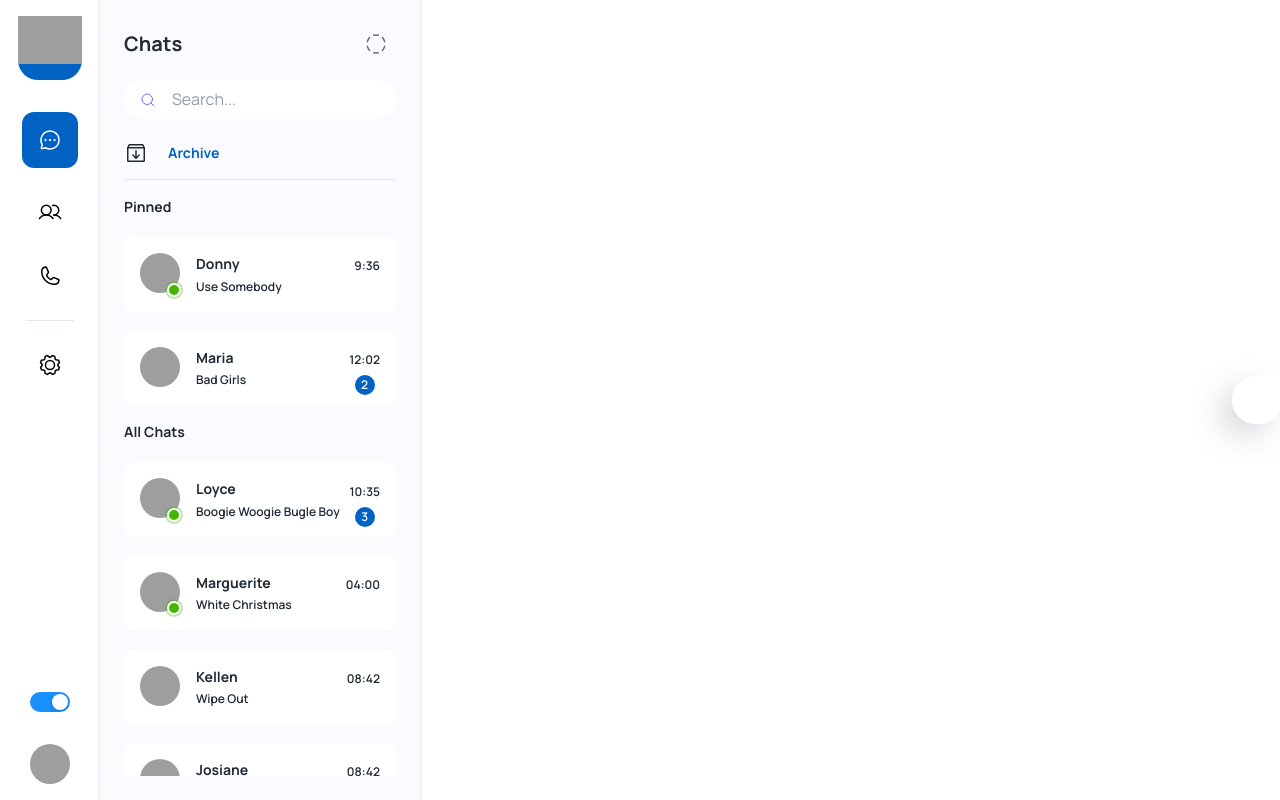
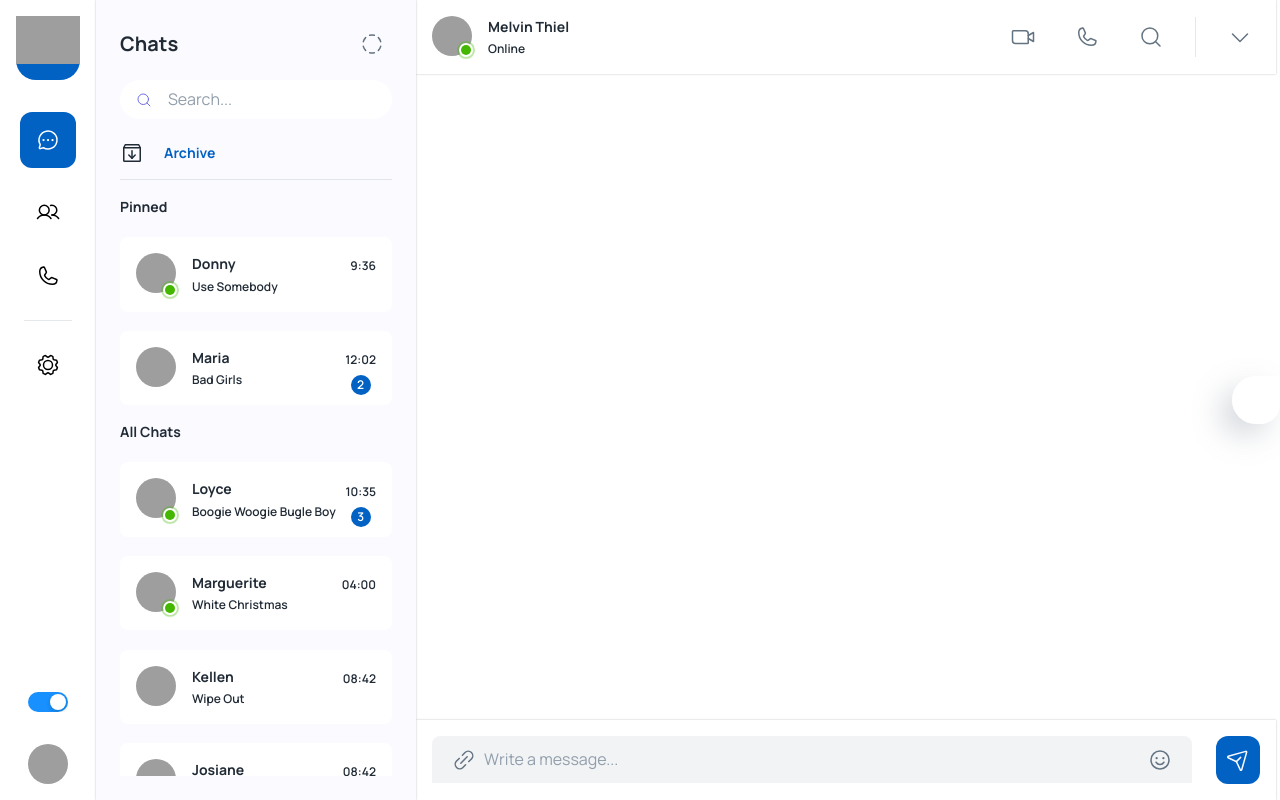
Before and after one commit to atomicno28/fullstack-mern-chat-application, a React (Create React App) app: page /app in a window 1280 px wide. Built offline with nearby package versions, Linux system fonts and the light colour scheme; grey boxes are pictures that could not be loaded; some icons are missing.

Commit message:
message section

```diff
--- /dev/null
+++ b/src/components/Conversation/index.js
@@ -0,0 +1,184 @@
+import {
+  Avatar,
+  Box,
+  Stack,
+  Badge,
+  styled,
+  Typography,
+  IconButton,
+  Divider,
+  TextField,
+  InputAdornment,
+  useTheme,
+} from "@mui/material";
+import { faker } from "@faker-js/faker";
+import React from "react";
+import {
+  CaretDown,
+  LinkSimple,
+  MagnifyingGlass,
+  PaperPlaneTilt,
+  Phone,
+  Smiley,
+  VideoCamera,
+} from "phosphor-react";
+
+const StyledInput = styled(TextField)(({ theme }) => ({
+  "& .MuiInputBase-input": {
+    paddingTop: "12px",
+    paddingBottom: "12px",
+  },
+}));
+
+const StyledBadge = styled(Badge)(({ theme }) => ({
+  "& .MuiBadge-badge": {
+    backgroundColor: "#44b700",
+    color: "#44b700",
+    boxShadow: `0 0 0 2px ${theme.palette.background.paper}`,
+    "&::after": {
+      position: "absolute",
+      top: 0,
+      left: 0,
+      width: "100%",
+      height: "100%",
+      borderRadius: "50%",
+      animation: "ripple 1.2s infinite ease-in-out",
+      border: "1px solid currentColor",
+      content: '""',
+    },
+  },
+  "@keyframes ripple": {
+    "0%": {
+      transform: "scale(.8)",
+      opacity: 1,
+    },
+    "100%": {
+      transform: "scale(2.4)",
+      opacity: 0,
+    },
+  },
+}));
+
+const Conversation = () => {
+  const theme = useTheme();
+
+  return (
+    <Stack height={"100%"} maxHeight={"100vh"} width={"auto"}>
+      {/* Header */}
+      <Box
+        p={2}
+        sx={{
+          width: "100%",
+          backgroundColor:
+            theme.palette.light === "light"
+              ? "white"
+              : theme.palette.background.paper,
+          boxShadow: "0px 0px 2px rgba(0,0,0,0.25)",
+        }}
+      >
+        <Stack
+          direction="row"
+          justifyContent="space-between"
+          alignItems={"center"}
+          sx={{ height: "100%", width: "100%" }}
+        >
+          <Stack direction="row" spacing={2}>
+            <Box>
+              <StyledBadge
+                overlap="circular"
+                anchorOrigin={{ vertical: "bottom", horizontal: "right" }}
+                variant="dot"
+              >
+                <Avatar
+                  alt={faker.name.fullName()}
+                  src={faker.image.avatar()}
+                ></Avatar>
+              </StyledBadge>
+            </Box>
+            <Stack spacing={0.2}>
+              <Typography variant="subtitle2">
+                {faker.name.fullName()}
+              </Typography>
+              <Typography variant="caption">Online</Typography>
+            </Stack>
+          </Stack>
+          <Stack direction="row" alignItems={"center"} spacing={3}>
+            <IconButton>
+              <VideoCamera />
+            </IconButton>
+            <IconButton>
+              <Phone />
+            </IconButton>
+            <IconButton>
+              <MagnifyingGlass />
+            </IconButton>
+            <Divider orientation="vertical" flexItem />
+            <IconButton>
+              <CaretDown />
+            </IconButton>
+          </Stack>
+        </Stack>
+      </Box>
+
+      {/* Msg */}
+      <Box width={"100%"} sx={{ flexGrow: 1 }}></Box>
+      {/* Footer  */}
+      <Box
+        p={2}
+        sx={{
+          width: "100%",
+          backgroundColor:
+            theme.palette.light === "light"
+              ? "white"
+              : theme.palette.background.paper,
+          boxShadow: "0px 0px 2px rgba(0,0,0,0.25)",
+        }}
+      >
+        <Stack direction="row" alignItem={"center"} spacing={3}>
+          <StyledInput
+            fullWidth
+            variant="filled"
+            placeholder="Write a message..."
+            InputProps={{
+              disableUnderline: true,
+              startAdornment: (
+                <InputAdornment>
+                  <IconButton>
+                    <LinkSimple />
+                  </IconButton>
+                </InputAdornment>
+              ),
+              endAdornment: (
+                <InputAdornment>
+                  <IconButton>
+                    <Smiley />
+                  </IconButton>
+                </InputAdornment>
+              ),
+            }}
+          />
+          <Box
+            sx={{
+              height: 48,
+              width: 48,
+              backgroundColor: theme.palette.primary.main,
+              borderRadius: 1.5,
+            }}
+          >
+            <Stack
+              sx={{ height: "100%", width: "100%" }}
+              alignItems={"center"}
+              justifyContent={"center"}
+            >
+              <IconButton>
+                <PaperPlaneTilt color="#F8FAFF" />
+              </IconButton>
+            </Stack>
+          </Box>
+        </Stack>
+      </Box>
+    </Stack>
+  );
+};
+
+export default Conversation;
--- a/src/layouts/dashboard/index.js
+++ b/src/layouts/dashboard/index.js
@@ -34,7 +34,10 @@
       color: "#fff",
       "& + .MuiSwitch-track": {
         opacity: 1,
-        backgroundColor: theme.palette.mode === "dark" ? "#177ddc" : "#1890ff",
+        backgroundColor:
+          theme.palette.mode === "dark"
+            ? theme.palette.primary.main
+            : "#1890ff",
       },
     },
   },
--- a/src/pages/dashboard/GeneralApp.js
+++ b/src/pages/dashboard/GeneralApp.js
@@ -1,12 +1,27 @@
 import React from "react";
+
 import Chats from "./Chats";
+import { Box, Stack, useTheme } from "@mui/material";
+import Conversation from "../../components/Conversation";
 
 const GeneralApp = () => {
+  const theme = useTheme();
   return (
-    <>
-      {/* Chats */}
+    <Stack direction="rows" sx={{ width: "100%" }}>
       <Chats />
-    </>
+      <Box
+        sx={{
+          height: "100%",
+          width: "calc(100vw - 420px)",
+          backgroundColor:
+            theme.palette.light === "light"
+              ? "white"
+              : theme.palette.background.default,
+        }}
+      >
+        <Conversation />
+      </Box>
+    </Stack>
   );
 };
 
```
